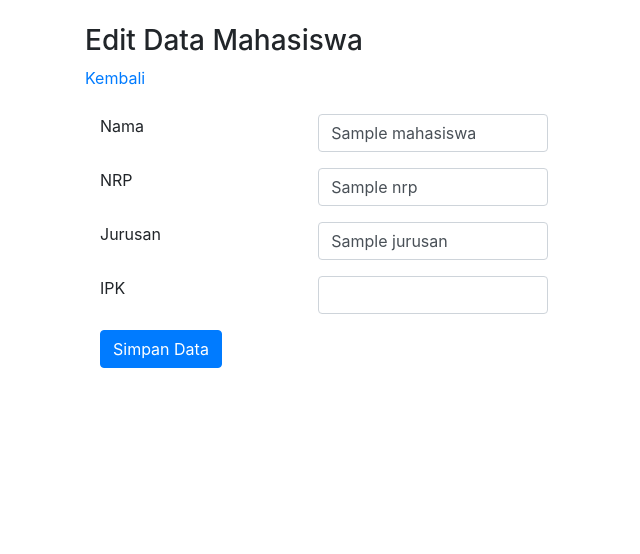
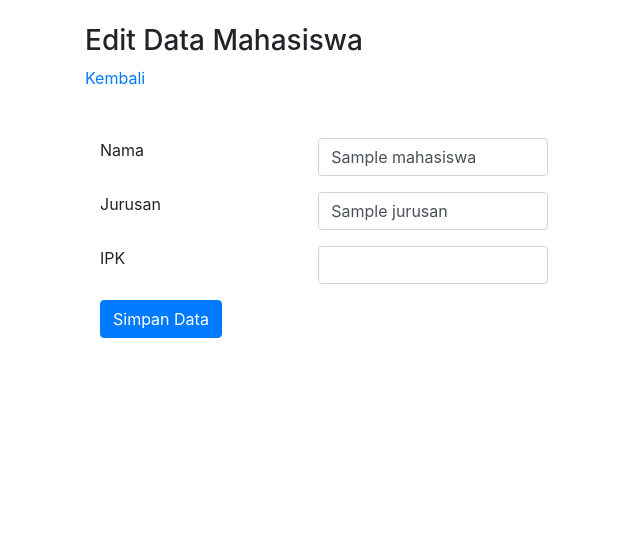
Before and after one commit to aliffaturrohman/B5026221040, a Laravel app: template resources/views/editmahasiswa.blade.php in a window 1280 px wide. Shown: the part 56-610 px from the top of the page, without its empty margins (0-640 px from the left). Run offline with Laravel 9, Linux system fonts and the light colour scheme; the template is opened without the code that fills it: most values are stand-ins (such as "Sample title", 1, 10 or a date in 2020).

Commit message:
KODE SOAL BB
- update edit mahasiswa

```diff
--- a/resources/views/editmahasiswa.blade.php
+++ b/resources/views/editmahasiswa.blade.php
@@ -15,13 +15,10 @@
         @foreach ($mahasiswa as $m)
             <form action="/mahasiswa/update" method="post" class="form-horizontal col-5">
                 {{ csrf_field() }}
+                    <input type="text" hidden class="col form-control" required="required" name="NRP" value="{{ $m->NRP}}"> <br />
                 <div class="form-group row">
                     <label class="col">Nama</label>
                     <input type="text" class="col form-control" required="required" name="Nama" value="{{ $m->Nama }}">
-                </div>
-                <div class="form-group row">
-                    <label class="col">NRP</label>
-                    <input type="text" class="col form-control" required="required" name="NRP" value="{{ $m->NRP}}"> <br />
                 </div>
                 <div class="form-group row">
                     <label class="col">Jurusan</label>
```
